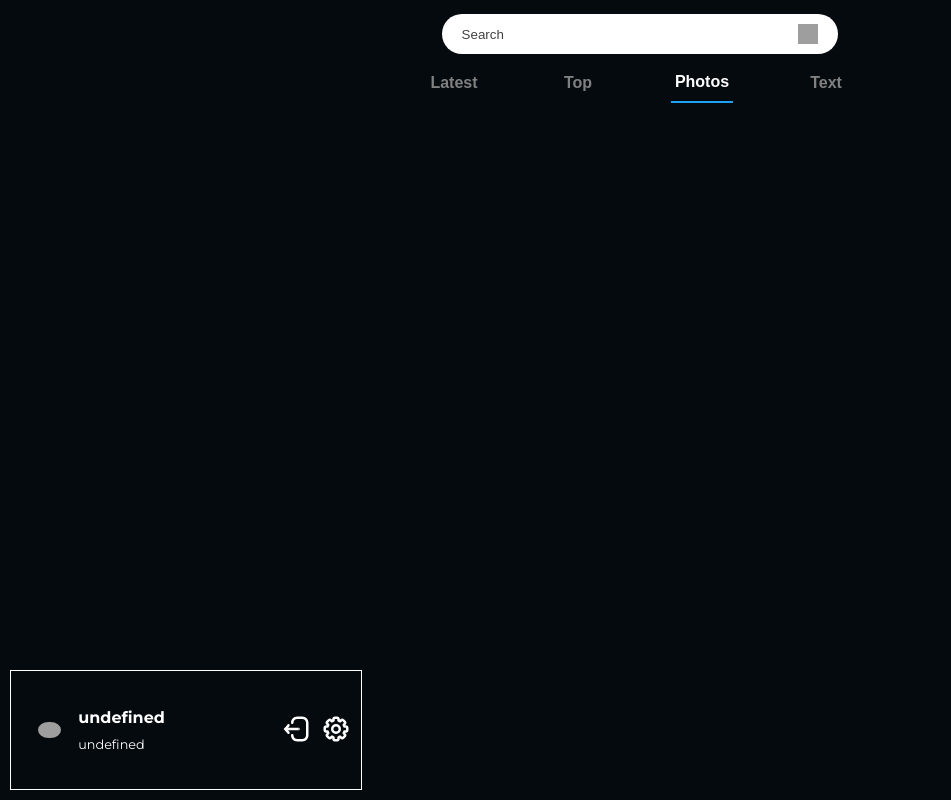
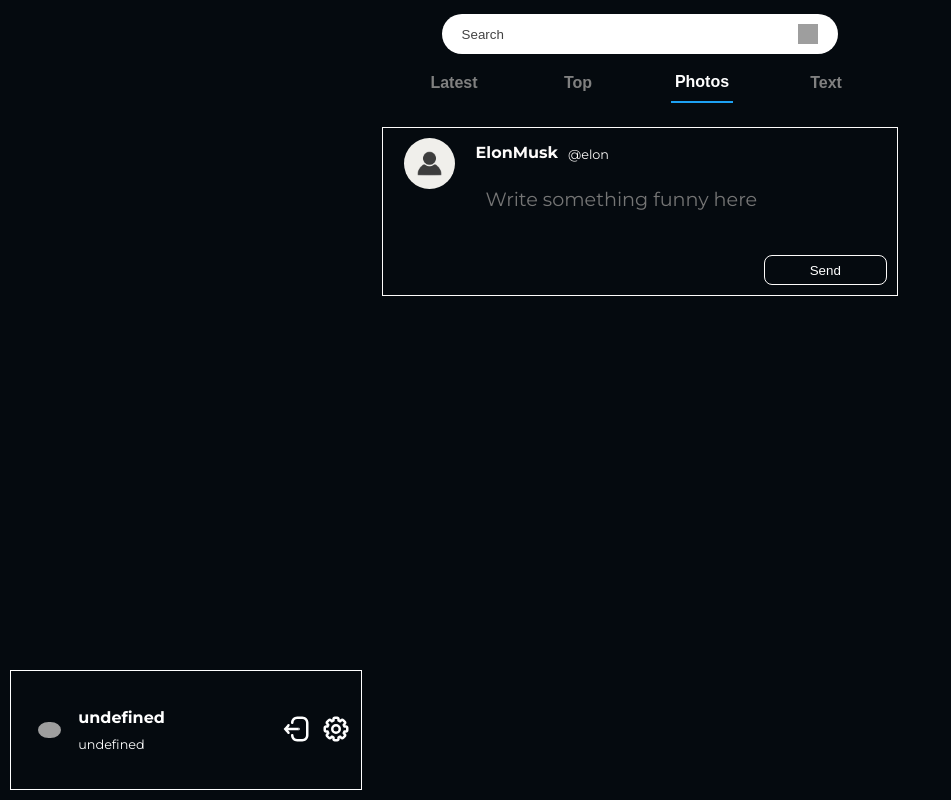
Before and after one commit to HugoM25/WE4A_Blog_Project, a PHP site: page / in a window 1280 px wide. Shown: the whole page, without its empty margins (0-951 px from the left). Run offline with PHP 8.4, Linux system fonts and the light colour scheme; grey boxes are pictures that could not be loaded.

Commit message:
Feat: user can now send text messages

```diff
--- a/css/index.css
+++ b/css/index.css
@@ -56,6 +56,7 @@
     grid-area: posts-feed;
     display: flex;
     flex-direction: column;
+    flex-grow: auto;
     width: 100%;
     max-height: 90vh;
     overflow-y: scroll;
--- a/css/post.css
+++ b/css/post.css
@@ -165,6 +165,48 @@
 }
 
 
+.post:has(> .content > textarea) > .footer {
+    justify-content: flex-end;
+}
+
+.post > .content > textarea {
+    width: 100%;
+    height: 100%;
+    border: none;
+    background-color: transparent;
+    color: var(--text-color);
+    font-family: 'Montserrat', sans-serif;
+    font-size: 1.2em;
+    padding: 10px;
+    resize: none;
+    outline: none;
+}
+
+.post:has(> .content > textarea) > .footer > button {
+    width: 30%;
+    height: 30px;
+    background-color: transparent;
+    border: solid 1px var(--text-color);
+    color: white;
+    border-radius: 8px;
+
+    transition: background-color 0.2s, transform 0.2s;
+}
+
+.post:has(> .content > textarea) > .content {
+    flex-grow: auto;
+}
+
+.post:has(> .content > textarea) > .footer > button:hover {
+    background-color: var(--text-color);
+    color: var(--background-color);
+}
+
+.post:has(> .content > textarea) > .footer > button:active {
+    transform: scale(1.1);
+}
+
+
 .post > .footer > .action.red:hover > img  {
     background-color: rgba(255,0,0,0.2);
     filter: invert(13%) sepia(79%) saturate(7446%) hue-rotate(6deg) brightness(110%) contrast(119%);
--- a/index.html
+++ b/index.html
@@ -6,14 +6,17 @@
     <link rel="stylesheet" href="css/index.css">
     <link rel="stylesheet" href="css/search.css">
     <link rel="stylesheet" href="css/connexion-panel.css">
+
     <script src="js/pagesScripts/mainScript.js" type="module" charset="utf-8" defer></script>
     <script src="js/utils/interactionHandler.js" type="module" charset="utf-8" defer></script>
+    <script src="js/createPost.js" type="module" charset="utf-8" defer></script>
     <meta charset="UTF-8">
 </head>
 <body>
     <div class="main-layout">
 
         <div class="left-side">
+
             <div class="connexion-panel" id="connexion-panel">
                 <div class="icon-user">
                     <img src="images/default_pic.jpg" alt="user avatar"></img>
@@ -31,6 +34,7 @@
                     </button>
                 </div>
             </div>
+
         </div>
 
         <div class="search">
@@ -65,10 +69,29 @@
         </div>
 
         <div class="options">
+
         </div>
 
-        <div class="posts-feed" id="feed">
+        <div class="posts-feed">
+            <div class="post">
+                <div class="profile">
+                    <img src="images/default_pic.jpg" alt="Profile Picture">
+                </div>
+                <div class="header">
+                    <a class="user-name" href="profile.html?username=ElonMusk">ElonMusk</a>
+                    <p class="user-id">@elon</p>
+                    <p class="post-date"></p>
+                </div>
+                <div class="content">
+                    <textarea placeholder="Write something funny here" class="post-writing-field" id="textarea" maxlength="280"></textarea>
+                </div>
+                <div class="footer">
+                    <button id="post-edit-button"> <span> Send </span></button>
+                </div>
+            </div>
+            <div id="feed">
 
+            </div>
         </div>
     </div>
     </body>
--- /dev/null
+++ b/js/createPost.js
@@ -0,0 +1,51 @@
+var textarea = document.getElementById("textarea");
+const maxLineBreaks = 5;
+textarea.oninput = function() {
+
+    // Limit the number of line breaks
+    const currentLineBreaks = (textarea.value.match(/\n/g) || []).length;
+    if (currentLineBreaks > maxLineBreaks) {
+        textarea.value = textarea.value.slice(0, -1);
+    }
+
+    // Enlarge the textarea if the user is typing
+    textarea.style.height = "";
+    textarea.style.height = textarea.scrollHeight + "px"
+};
+
+var postCreator = document.getElementById("post-edit-button");
+
+postCreator.addEventListener("click", function() {
+    // Get the content of the textarea
+    var content = textarea.value;
+
+    // Create a new XMLHttpRequest object
+    var xhr = new XMLHttpRequest();
+
+    // Define the PHP script URL and parameters
+    var url = "php/addPost.php";
+    var params = "post_text=" + encodeURIComponent(content) + "&post_image=" + encodeURIComponent("");
+
+    // Set the HTTP request method and content type
+    xhr.open("POST", url, true);
+    xhr.setRequestHeader("Content-type", "application/x-www-form-urlencoded");
+
+    // Define the function to be executed when the PHP script response is received
+    xhr.onreadystatechange = function() {
+        if (xhr.readyState == 4 && xhr.status == 200) {
+            // Parse the JSON response
+            console.log(xhr.responseText);
+            var response = JSON.parse(xhr.responseText);
+
+            if (response["success"] == true) {
+
+            }
+            else {
+                alert(response["error"]);
+            }
+        }
+    }
+
+    // Send the HTTP request with the parameters
+    xhr.send(params);
+});
--- a/js/pagesScripts/mainScript.js
+++ b/js/pagesScripts/mainScript.js
@@ -26,7 +26,6 @@
     }
     // Add active class to the clicked button
     buttonsOptionsSearch[indexButtonActive].classList.add("active");
-    document.getElementById("feed").innerHTML = "";
 
     // Fill the post feed with the new posts
     var reqObj = {nb : 10, allow_image : 1, allow_text : 1, sort : 'likes', by_user : 'null'};
--- a/js/pagesScripts/profileScript.js
+++ b/js/pagesScripts/profileScript.js
@@ -95,7 +95,4 @@
             console.error(error);
         });
     });
-
-
-
 }
--- a/js/templates/templatePost.js
+++ b/js/templates/templatePost.js
@@ -29,7 +29,7 @@
             <div class="content">
                 <p>${infosPost["content"]}</p>
                 ${
-                    infosPost["image_path"] != null ? `<img src="${infosPost["image_path"]}" alt="Post Image">` : ''
+                    processImgLink(infosPost["image_path"])
                 }
             </div>
             <div class="footer">
@@ -90,4 +90,11 @@
 
 }
 
+function processImgLink(link){
+    if(link == "" || link == null){
+        return '';
+    }else{
+        return `<img src="${link}" alt="Post Image">`;
+    }
+}
 export { generatePost };
--- a/php/SqlConnector.php
+++ b/php/SqlConnector.php
@@ -26,7 +26,11 @@
     // Execute a SQL query and return the result
     function ask_database($sql) {
         $result = $this->conn->query($sql);
-        if ($result->num_rows > 0) {
+        // Check if the query was successful
+        if ($result == false) {
+            die("Error: " . $sql . "<br>" . $this->conn->error);
+        }
+        if (is_object($result) && $result->num_rows > 0) {
             return $result;
         }
         else {
```
Also changed, not shown: php/addPost.php (added, +54 -0 lines).
